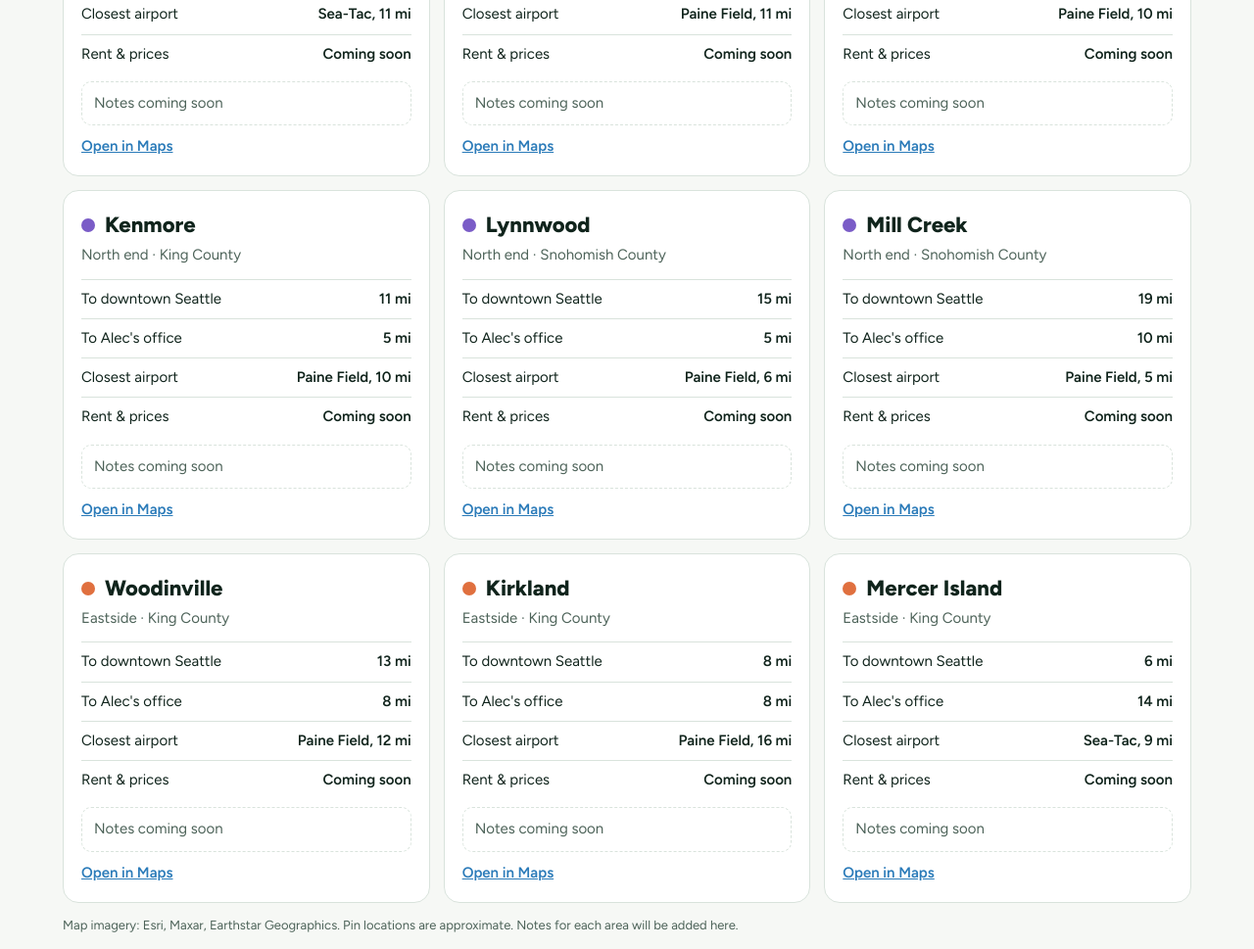
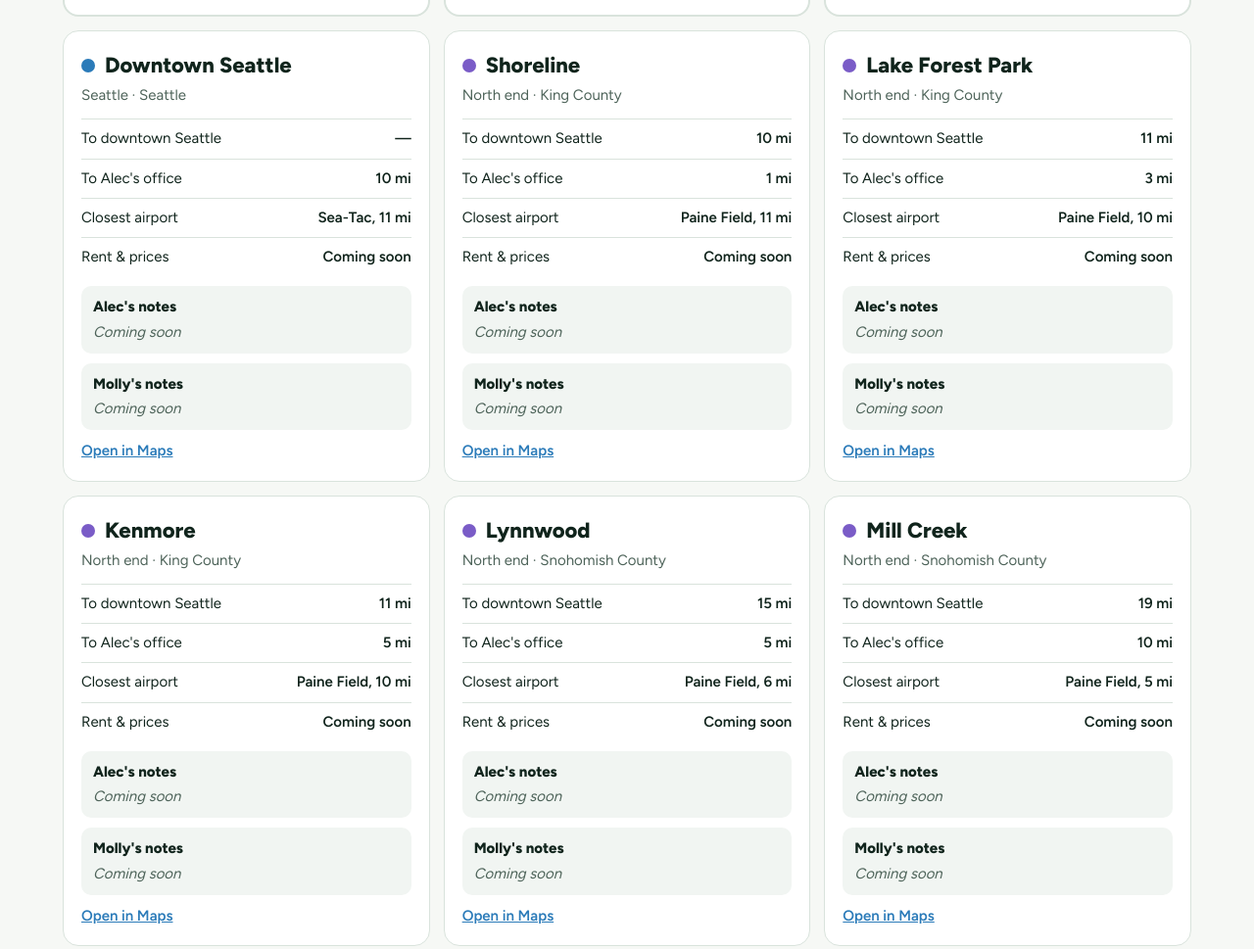
Before and after one commit to adr9986/moms-move, a plain HTML site: page index.html in a window 1280 px wide. Shown: the part 2796-3765 px from the top of the page at 98% size. Drawn offline with Linux system fonts and the light colour scheme.

Commit message:
Add files via upload

```diff
--- a/index.html
+++ b/index.html
@@ -67,6 +67,10 @@ h2{font-size:26px;margin:0 0 6px;line-height:1.15}
 .card:not(.sl) .dot.num{width:14px;height:14px}
 .desc{margin:0 0 12px;font-size:16px}
 .card.sl{border-width:2px}
+.nt{margin-top:10px;border-radius:10px;padding:10px 12px;background:light-dark(#f1f5f2,#183229)}
+.nt h4{margin:0 0 2px;font-size:15px}
+.nt p{margin:0;font-size:15px}
+.nt .empty{color:var(--muted);font-style:italic}
 .notes{margin-top:8px;border:1.5px dashed var(--line);border-radius:10px;padding:10px 12px;color:var(--muted);font-size:15px}
 .card a{color:var(--sea);font-weight:600}
 footer{color:var(--muted);font-size:13px}
@@ -105,7 +109,7 @@ footer{color:var(--muted);font-size:13px}
 <p class="sub">Tap a card to find it on the map. Distances are straight lines to downtown Seattle and to Alec's office; driving takes longer.</p>
 <div class="offcard" id="offcard" tabindex="0"><svg viewBox="0 0 24 24"><path d="M12 2l3 6.5 7 .8-5.2 4.8 1.5 7L12 17.5 5.7 21.1l1.5-7L2 9.3l7-.8z" fill="#ffd24a" stroke="#10241c" stroke-width="1.2"/></svg><div><p><strong>Alec's office</strong></p><p style="color:var(--muted);font-size:15px">17544 Midvale Ave N, Shoreline, WA · <a href="https://maps.apple.com/?q=17544+Midvale+Ave+N,+Shoreline,+WA">Open in Maps</a></p></div></div>
 <div class="cards" id="cards"></div>
-<footer><p>Map imagery: Esri, Maxar, Earthstar Geographics. Pin locations are approximate. Notes for each area will be added here.</p></footer>
+<footer><p>Map imagery: Esri, Maxar, Earthstar Geographics. Pin locations are approximate. </p></footer>
 </div></section>
 <script>
 {
@@ -128,6 +132,14 @@ const A=[
 const B={n:47.925,s:47.375,w:-122.43,e:-122.075},my=l=>{const r=l*Math.PI/180;return Math.log(Math.tan(r)+1/Math.cos(r))};
 const px=(lat,lng)=>({x:(lng-B.w)/(B.e-B.w)*100,y:(my(B.n)-my(lat))/(my(B.n)-my(B.s))*100});
 A.forEach(a=>Object.assign(a,px(a.lat,a.lng)));
+/* Notes: fill in alec / molly for each area id. Use \n for a new line. */
+const N={
+wseattle:{alec:'',molly:''},edmonds:{alec:'',molly:''},uqa:{alec:'',molly:''},bothell:{alec:'',molly:''},
+ebellevue:{alec:'',molly:''},redmond:{alec:'',molly:''},seattle:{alec:'',molly:''},shoreline:{alec:'',molly:''},
+lfp:{alec:'',molly:''},kenmore:{alec:'',molly:''},lynnwood:{alec:'',molly:''},millcreek:{alec:'',molly:''},
+woodinville:{alec:'',molly:''},kirkland:{alec:'',molly:''},mercer:{alec:'',molly:''}};
+const esc=s=>String(s).replace(/[&<>"']/g,c=>({'&':'&amp;','<':'&lt;','>':'&gt;','"':'&quot;',"'":'&#39;'})[c]);
+const note=s=>s?`<p>${esc(s).replace(/\n/g,'<br>')}</p>`:'<p class="empty">Coming soon</p>';
 const C={city:'var(--city)',north:'var(--north)',east:'var(--east)',south:'var(--south)'};
 const GN={city:'Seattle',north:'North end',east:'Eastside',south:'South end'};
 const OF=Object.assign({lat:47.7571,lng:-122.344},px(47.7571,-122.344));
@@ -139,7 +151,7 @@ const f=v=>v<1?'under 1 mi':v.toFixed(0)+' mi';
 const AP=[{id:'sea',n:'Sea-Tac Airport (SEA)',lat:47.4502,lng:-122.3088},{id:'pae',n:'Paine Field Airport (PAE)',lat:47.9063,lng:-122.2816}].map(a=>Object.assign(a,px(a.lat,a.lng)));
 cv.insertAdjacentHTML('beforeend',AP.map(a=>`<div class="air" style="left:${a.x}%;top:${a.y}%"><svg viewBox="0 0 24 24"><path d="M21 16v-2l-8-5V3.5a1.5 1.5 0 0 0-3 0V9l-8 5v2l8-2.5V19l-2 1.5V22l3.5-1 3.5 1v-1.5L13 19v-5.5z" fill="#fff"/></svg><b>${a.n}</b></div>`).join(''));
 const near=(a)=>{const s=mi(a.lat,a.lng,AP[0].lat,AP[0].lng),p=mi(a.lat,a.lng,AP[1].lat,AP[1].lng);return s<=p?`Sea-Tac, ${f(s)}`:`Paine Field, ${f(p)}`};
-cards.innerHTML=A.map(a=>{const d=a.id==='seattle'?'—':mi(a.lat,a.lng,47.6062,-122.3321).toFixed(0)+' mi',o=f(mi(a.lat,a.lng,OF.lat,OF.lng));return `<article class="card${a.k?' sl':''}" id="c-${a.id}" data-id="${a.id}" data-g="${a.g}" tabindex="0"><h3><span class="dot num" style="background:${C[a.g]}">${a.k||''}</span>${a.n}</h3><p class="meta">${a.k?'On the shortlist · ':''}${GN[a.g]} · ${a.c}</p>${a.d?`<p class="desc">${a.d}</p>`:''}<div class="row"><span>To downtown Seattle</span><span>${d}</span></div><div class="row"><span>To Alec's office</span><span>${o}</span></div><div class="row"><span>Closest airport</span><span>${near(a)}</span></div><div class="row"><span>Rent &amp; prices</span><span>Coming soon</span></div><div class="notes">Notes coming soon</div><p style="margin:10px 0 0;font-size:15px"><a href="https://maps.apple.com/?q=${encodeURIComponent(a.n+', WA')}">Open in Maps</a></p></article>`}).join('');
+cards.innerHTML=A.map(a=>{const d=a.id==='seattle'?'—':mi(a.lat,a.lng,47.6062,-122.3321).toFixed(0)+' mi',o=f(mi(a.lat,a.lng,OF.lat,OF.lng));return `<article class="card${a.k?' sl':''}" id="c-${a.id}" data-id="${a.id}" data-g="${a.g}" tabindex="0"><h3><span class="dot num" style="background:${C[a.g]}">${a.k||''}</span>${a.n}</h3><p class="meta">${a.k?'On the shortlist · ':''}${GN[a.g]} · ${a.c}</p>${a.d?`<p class="desc">${a.d}</p>`:''}<div class="row"><span>To downtown Seattle</span><span>${d}</span></div><div class="row"><span>To Alec's office</span><span>${o}</span></div><div class="row"><span>Closest airport</span><span>${near(a)}</span></div><div class="row"><span>Rent &amp; prices</span><span>Coming soon</span></div><div class="nt"><h4>Alec's notes</h4>${note(N[a.id]?.alec)}</div><div class="nt"><h4>Molly's notes</h4>${note(N[a.id]?.molly)}</div><p style="margin:10px 0 0;font-size:15px"><a href="https://maps.apple.com/?q=${encodeURIComponent(a.n+', WA')}">Open in Maps</a></p></article>`}).join('');
 let z=1;const Z=[1,1.6,2.4,3.4];
 function setZ(nz,cx,cy){const w0=cv.offsetWidth,fx=(vp.scrollLeft+(cx??vp.clientWidth/2))/w0,fy=(vp.scrollTop+(cy??vp.clientHeight/2))/cv.offsetHeight;z=Math.max(0,Math.min(Z.length-1,nz));cv.style.transition='none';cv.style.width=Z[z]*100+'%';cv.classList.toggle('z',z>0);vp.scrollLeft=fx*cv.offsetWidth-(cx??vp.clientWidth/2);vp.scrollTop=fy*cv.offsetHeight-(cy??vp.clientHeight/2)}
 document.getElementById('zin').onclick=()=>setZ(z+1);
```
